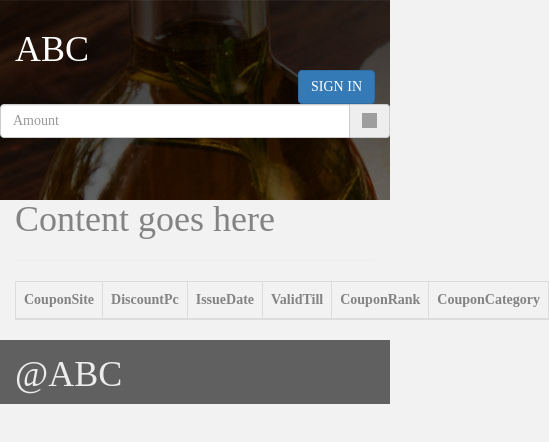
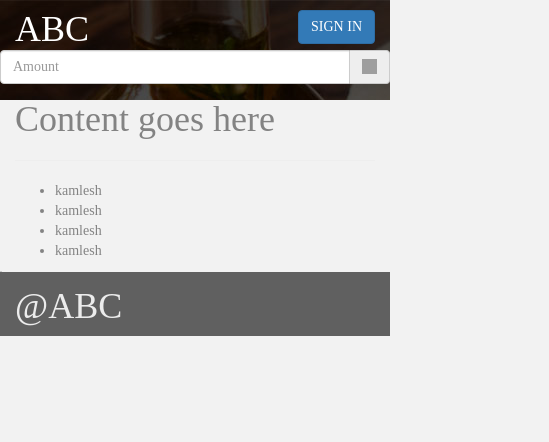
Before and after one commit to kmahawar/hackthone, a plain HTML site: page app/my-index.html in a window 390 px wide. Shown: the whole page, 549 px wide, since content can reach past the window. Drawn offline with Linux system fonts and the light colour scheme; grey boxes are pictures that could not be loaded; a web font is replaced by a local one.

Commit message:
login page

```diff
--- a/app/my-index.html
+++ b/app/my-index.html
@@ -2,16 +2,29 @@
 <html lang="en" ng-app="skm">
 <head>
 	<meta charset="UTF-8">
+	<meta name="viewport" content="width=device-width, user-scalable=no" />
 	<title>ABC</title>
 	<link href="css/bootstrap.min.css" rel="stylesheet" type="text/css">
 	<link href="css/coustom-app.css" rel="stylesheet" type="text/css">
     <style>
+
+    @media screen and (max-width: 700px) {
+    	.header{
+	     	height: 100px !important;
+	     }
+	     .header>.container{
+	     	padding-top: 10px !important;
+	     }
+
+    }
+
     html,body,h1,h2{
     	margin: 0px;
     	padding: 0px;
     }
+
      .header{
-     	height: 200px;
+     	height: 150px;
      	background-image: url("img/banner-overlay-black.png"),url("img/banner-bg.jpg");
      	color: white;
      	font-family: proxima;
@@ -32,10 +45,10 @@
 	<div class="header">
 		<div class="container">
 			<div class="row">
-				<div class="col-md-6">
+				<div class="col-md-6 col-xs-6">
 					<h1>ABC</h1>
 				</div>
-				<div class="col-md-6">
+				<div class="col-md-6 col-xs-6">
 					<a href="/login.html" class="btn btn-primary pull-right">SIGN IN</a>
 				</div>
 			</div>
@@ -58,7 +71,7 @@
 		<div class="container">
 			<h1>Content goes here</h1>
 			<hr>
-		   <table class="table table-striped table-bordered table-hover">
+		  <!--  <table class="table table-striped table-bordered table-hover">
 		  	<thead>
 		  		<tr>
 		  			<th>CouponSite</th>
@@ -80,7 +93,17 @@
 		  		</tr>
 		  	</tbody>
 		  </table>
-
+		   -->
+		   <div class="row">
+		   	   <div class="col-md-2">
+		   	   	  <ul>
+		   	   	  	<li>kamlesh</li>
+		   	   	  	<li>kamlesh</li>
+		   	   	  	<li>kamlesh</li>
+		   	   	  	<li>kamlesh</li>
+		   	   	  </ul>
+		   	   </div>
+		   	   <div class="col-md-10" style="border-left:2px solid #ccc">
 		   	   	  <div class="row">
 		   	   	  	 <div class="col-md-3" id="c100127" ng-repeat="coupan in resultData">
 					    <div class="offer-small offer">
@@ -96,6 +119,8 @@
 
 			                <div class="vendor-offer-count trim-content">
 			                	<a href="http://www.coupondunia.in/ebay">See all 32 eBay offers</a>
+			                </div>
+					     </div>
 					</div>
 		   	   	  </div>
 		   	   </div>
```
Also changed, not shown: app/login.html (+5 -2 lines). Lines whose indentation alone changed are shown as unchanged.
